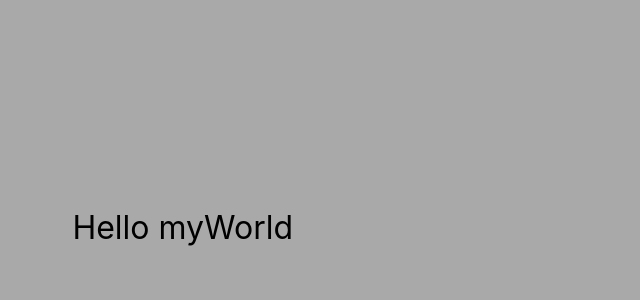
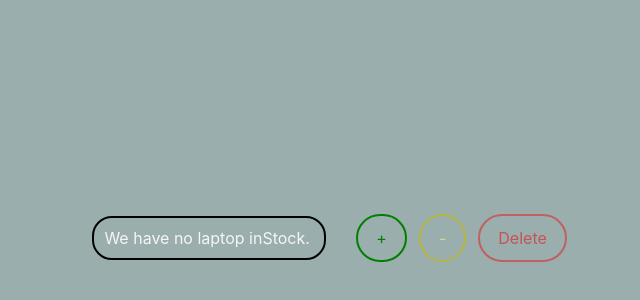
Before and after one commit to mhfarhadi/Stock-in-react, a React (Create React App) app: page / in a window 1280 px wide. Shown: the part 52-352 px from the top of the page, without its empty margins (286-926 px from the left). Built offline with nearby package versions, Linux system fonts and the light colour scheme.

Commit message:
end of convert to functional

```diff
--- a/src/App.js
+++ b/src/App.js
@@ -1,8 +1,8 @@
 import React from "react"
-import Products from "./components/functional"
+import Functinal from "./components/functional"
 
 export default function App() {
   return (
-    <Products/>
+    <Functinal/>
   )
 }
--- a/src/components/functional.jsx
+++ b/src/components/functional.jsx
@@ -1,6 +1,46 @@
+import { useState } from 'react';
 import './product.css'
-const Products = () => {
-    return (  <p>Hello myWorld</p>);
+
+
+
+const Functional = () => {
+    const [count,setCount] = useState(0);
+    const [productName, setProductName] = useState('laptop')
+    return (
+        <>
+            <span >We have {format()} {productName} inStock. </span>
+            <button className='btn-green' onClick={increment}>+</button>
+            <button className='btn-yellow' onClick={decrement}>-</button>
+            <button className='btn-red' onClick={deletex}>Delete</button>
+        </>
+    );
+
+
+    function increment() {
+        setCount (count + 1)
+    }
+
+
+    function decrement() {
+        setCount (count - 1)
+    }
+
+
+    function deletex () {
+        setCount (0)
+    }
+
+
+
+    function format () {
+        if (count ===0 ) {
+
+            return 'no'
+
+        } else {
+            return count
+        }
+    }
 }
 
-export default Products;
+export default Functional;
--- a/src/components/product.css
+++ b/src/components/product.css
@@ -1,5 +1,10 @@
+body{
+    background-color: rgba(56, 94, 94, 0.5)
+
+}
 p{
     font-size:xx-large;
+    font-weight: 800;
 }
 img{
     border-radius: 50%;
@@ -20,7 +25,7 @@ span{
     border: 2px solid;
     border-radius: 40px;
     padding: 10px 18px;
-    margin: 20px;
+    margin: 10px;
     color: rgb(198, 84, 84);
     border-color:rgb(192, 96, 96);
 }
@@ -28,7 +33,7 @@ span{
     border: 2px solid;
     border-radius: 40px;
     padding: 10px 18px;
-    margin: 20px;
+    margin: 10px;
     color: green;
     border-color:green;
 }
@@ -36,7 +41,7 @@ span{
     border: 2px solid;
     border-radius: 40px;
     padding: 10px 18px;
-    margin: 20px;
+    margin: 2px;
     color: rgb(216, 216, 131);
     border-color:rgb(181, 181, 65);
 }
```
